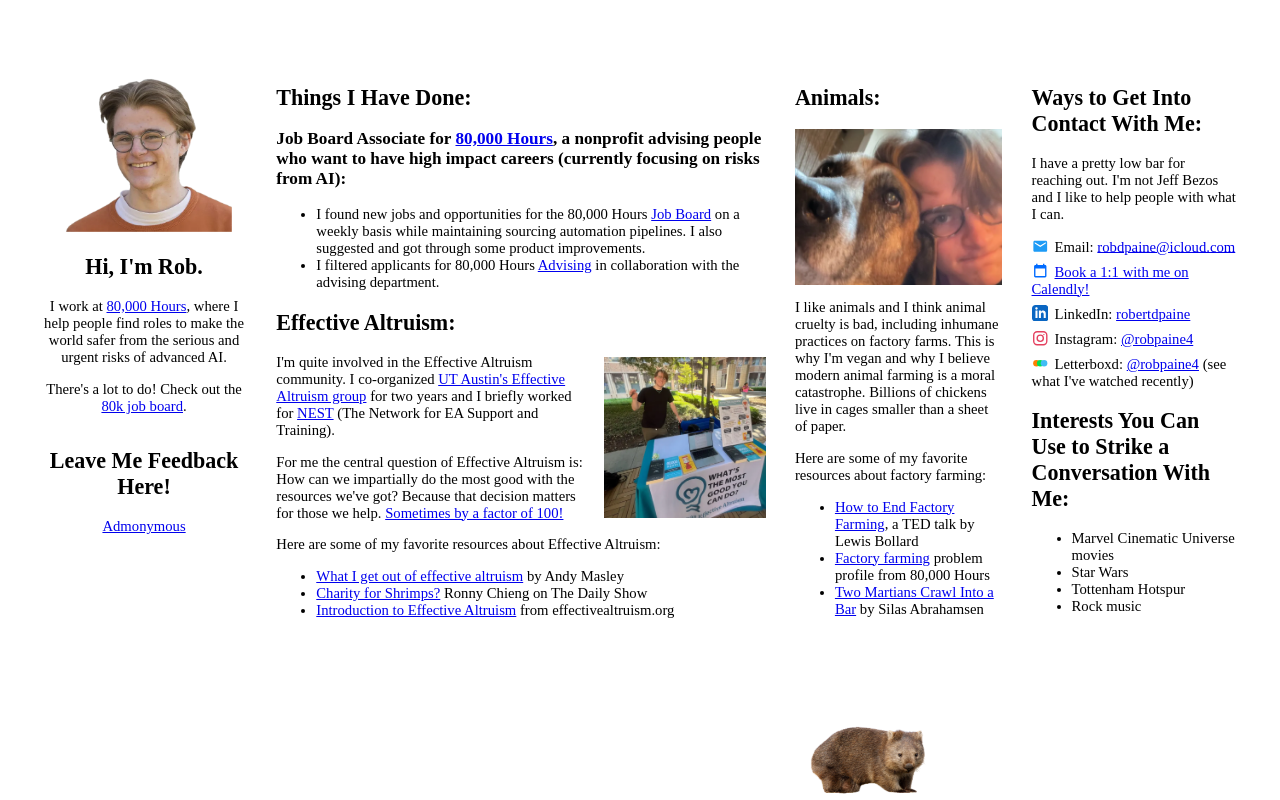
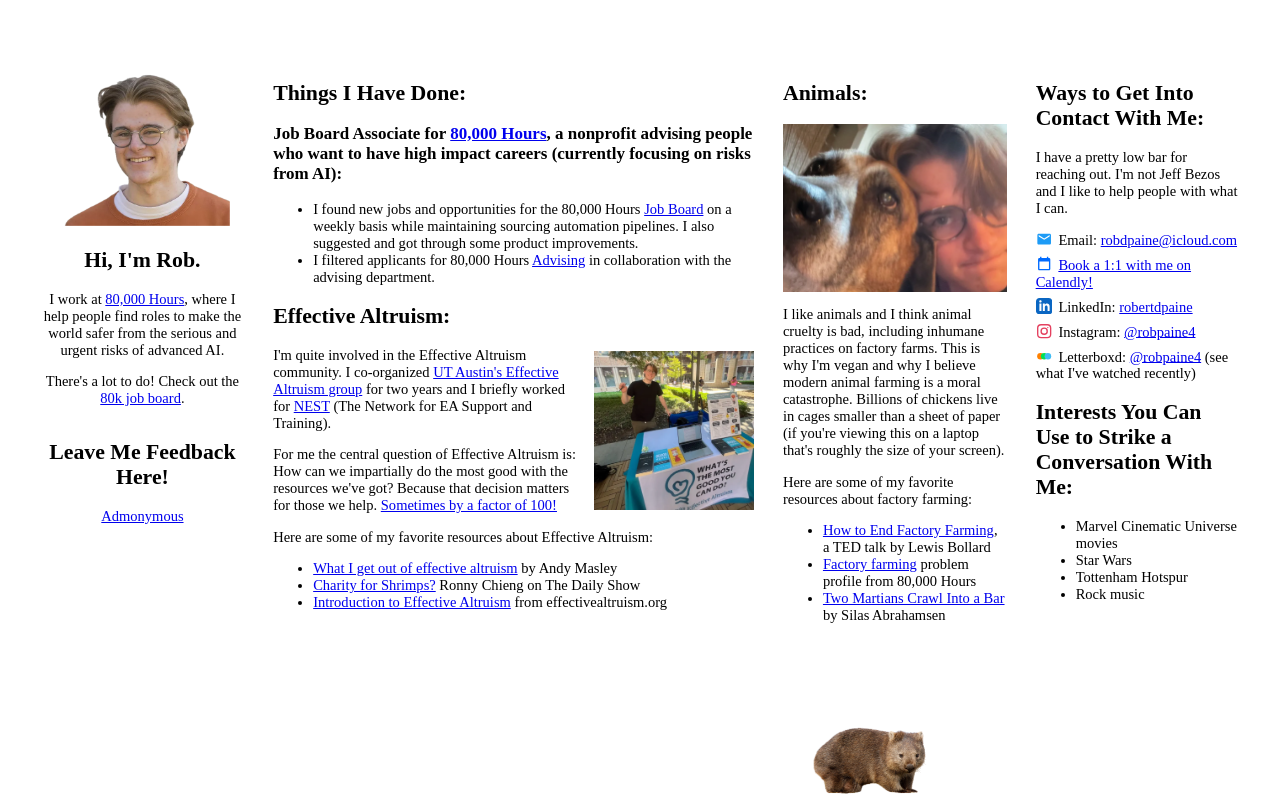
Before and after one commit to RobPaine1/RobPaine1.github.io, a plain HTML site: page index.html in a window 1280 px wide. Drawn offline with Linux system fonts and the light colour scheme; no server answers.

Commit message:
Add a laptop-screen comparison to the chickens sentence
Re-tune the desktop layout (85rem, 1125px breakpoint) so the page still
fits one screen with the longer text.

Co-Authored-By: Claude Fable 5.2 <noreply@anthropic.com>

```diff
--- a/index.html
+++ b/index.html
@@ -137,18 +137,18 @@
   /* Wide windows: four columns that fit one screen without scrolling.
      Everything is sized in rem and the root font size follows the window,
      so the layout keeps its proportions at any size. Below the 13px floor
-     the text stops shrinking and the page scrolls instead. The 1110px
-     breakpoint is the full 84rem layout (plus the page margin) at that
+     the text stops shrinking and the page scrolls instead. The 1125px
+     breakpoint is the full 85rem layout (plus the page margin) at that
      floor, so the columns are never squeezed narrower than designed. The
      column widths are tuned so the columns end up about the same height;
      re-measure them when the text changes. */
-  @media (min-width: 1110px) {
+  @media (min-width: 1125px) {
     html {
-      font-size: clamp(13px, min(1.148vw, 2.05vh), 22px);
+      font-size: clamp(13px, min(1.135vw, 2.02vh), 22px);
     }
     body {
       box-sizing: border-box;
-      max-width: 84rem;
+      max-width: 85rem;
       min-height: 100vh;
       padding: 0 1.25rem;
       display: flex;
@@ -158,7 +158,7 @@
        under the intro here, filling the short left column */
     #layout {
       display: grid;
-      grid-template-columns: 14rem minmax(0, 36fr) minmax(0, 15.25fr) minmax(0, 15.25fr);
+      grid-template-columns: 14rem minmax(0, 36fr) minmax(0, 16.75fr) minmax(0, 15.25fr);
       grid-template-rows: auto 1fr;
       grid-template-areas:
         "top      about animals side"
@@ -235,7 +235,7 @@
 <section id="animals">
 <h2>Animals:</h2>
 <img class="section-photo" src="rob-and-dog.webp" alt="Me and my parents' dog" width="900" height="675">
-<p>I like animals and I think animal cruelty is bad, including inhumane practices on factory farms. This is why I'm vegan and why I believe modern animal farming is a moral catastrophe. Billions of chickens live in cages smaller than a sheet of paper.</p>
+<p>I like animals and I think animal cruelty is bad, including inhumane practices on factory farms. This is why I'm vegan and why I believe modern animal farming is a moral catastrophe. Billions of chickens live in cages smaller than a sheet of paper (if you're viewing this on a laptop that's roughly the size of your screen).</p>
 <p>Here are some of my favorite resources about factory farming:</p>
 <ul>
   <li><a href="https://www.youtube.com/watch?v=dvLnIecUNL8">How to End Factory Farming</a>, a TED talk by Lewis Bollard</li>
```
